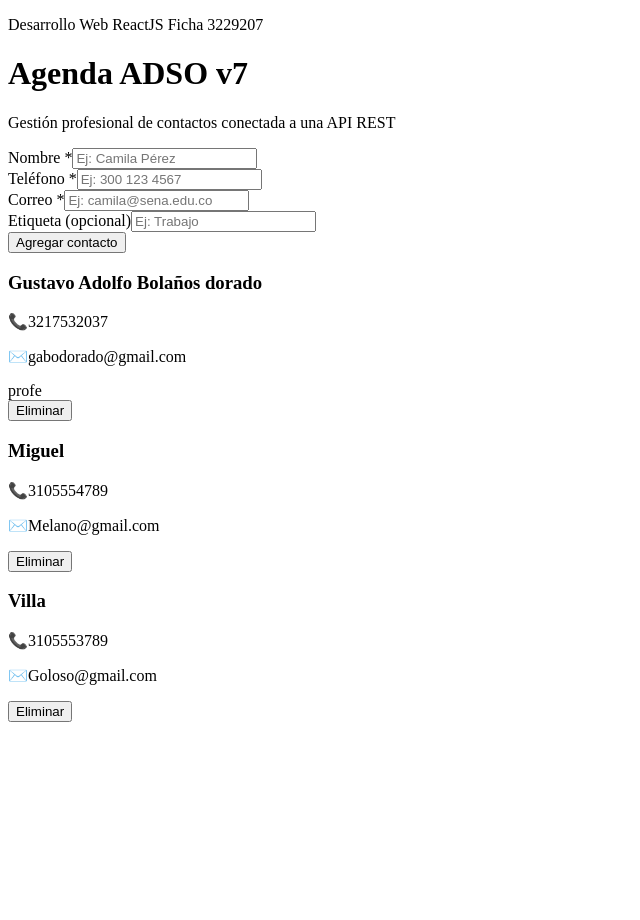
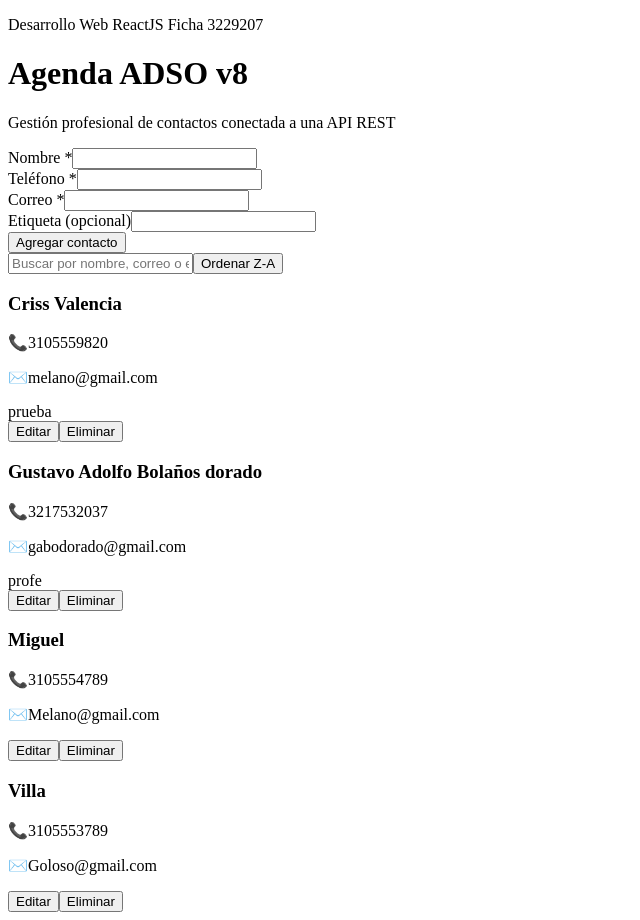
Before and after one commit to JhonV26/agenda-adso, a React (Vite) app: page / in a window 1280 px wide. Shown: the whole page, without its empty margins (0-640 px from the left). Before the commit the page ends 800 px from the top, so only its background shows below. Built offline with nearby package versions, Linux system fonts and the light colour scheme; data requests are answered from the project's data file; the HTML template or start-up script is replaced by a standard one.

Commit message:
Clase_10_Agenda_ADSO_v8_Busqueda_Orden

```diff
--- a/db.json
+++ b/db.json
@@ -20,6 +20,13 @@
       "telefono": "3105553789",
       "correo": "Goloso@gmail.com",
       "etiqueta": ""
+    },
+    {
+      "id": "e433",
+      "nombre": "Criss Valencia",
+      "telefono": "3105559820",
+      "correo": "melano@gmail.com",
+      "etiqueta": "prueba"
     }
   ]
 }
--- a/src/components/ContactoCard.jsx
+++ b/src/components/ContactoCard.jsx
@@ -1,33 +1,72 @@
 // Este componente muestra un contacto individual.
 // Incluye nombre, teléfono, correo, etiqueta y el botón de eliminar.
 
-export default function ContactoCard({ nombre, telefono, correo, etiqueta, onEliminar }) {
+export default function ContactoCard({
+  nombre,
+  correo,
+  telefono,
+  etiqueta,
+  busqueda,
+  onEliminar,
+  onEditar
+}){
+    const resaltarTexto = (texto) => {
+  if (!busqueda) return texto;
+
+  const regex = new RegExp(`(${busqueda})`, "gi");
+  return texto.replace(regex, "<mark>$1</mark>");
+  };
   return (
     <div className="bg-white shadow-sm border border-gray-200 rounded-2xl p-6 flex items-start justify-between">
       {/* Información del contacto */}
       <div className="space-y-1">
         {/* Nombre */}
-        <h3 className="text-xl font-semibold text-gray-800">{nombre}</h3>
+        <h3
+            className="text-xl font-semibold text-gray-800"
+            dangerouslySetInnerHTML={{
+              __html: resaltarTexto(nombre),
+            }}
+          />
 
         {/* Teléfono */}
         <p className="text-gray-600 text-sm flex items-center gap-2">
           <span className="text-purple-500 text-lg">📞</span>
-          {telefono}
+          <span
+            dangerouslySetInnerHTML={{
+              __html: resaltarTexto(telefono),
+            }}
+          />
         </p>
 
         {/* Correo */}
         <p className="text-gray-600 text-sm flex items-center gap-2">
           <span className="text-purple-500 text-lg">✉️</span>
-          {correo}
+          <span
+            dangerouslySetInnerHTML={{
+              __html: resaltarTexto(correo),
+            }}
+          />
         </p>
 
         {/* Etiqueta (si existe) */}
-        {etiqueta && (
+       {etiqueta && (
           <span className="inline-block bg-gray-100 text-gray-700 text-xs px-3 py-1 rounded-full mt-2">
-            {etiqueta}
+            <span
+              dangerouslySetInnerHTML={{
+                __html: resaltarTexto(etiqueta),
+              }}
+            />
           </span>
         )}
+
       </div>
+       {/* //Boton de actualizar datos */}
+      <button
+        onClick={() => onEditar()}
+        className="bg-blue-500 hover:bg-blue-600 text-white text-sm px-4 py-2 rounded-lg shadow transition mr-2"
+      >
+        Editar
+      </button>
 
       {/* Botón de eliminar */}
       <button
--- a/src/components/FormularioContacto.jsx
+++ b/src/components/FormularioContacto.jsx
@@ -1,7 +1,11 @@
-import { useState } from "react";
+import { useState, useEffect, useRef } from "react";
 
-export default function FormularioContacto({ onAgregar }) {
-  // Estado del formulario como objeto único controlado
+export default function FormularioContacto({
+  onAgregar,
+  onActualizar,
+  contactoEditando
+}) {
+
   const [form, setForm] = useState({
     nombre: "",
     telefono: "",
@@ -9,72 +13,80 @@ export default function FormularioContacto({ onAgregar }) {
     etiqueta: "",
   });
 
-
   const [errores, setErrores] = useState({});
   const [enviando, setEnviando] = useState(false);
-  const [exito, setExito] = useState(false);
+  const [exito, setExito] = useState("");
+
+  const nombreInputRef = useRef(null);
+
+  // 🔥 Cuando se edita un contacto
+  useEffect(() => {
+    if (contactoEditando) {
+      setForm({
+        nombre: contactoEditando.nombre || "",
+        telefono: contactoEditando.telefono || "",
+        correo: contactoEditando.correo || "",
+        etiqueta: contactoEditando.etiqueta || "",
+      });
+
+      setTimeout(() => {
+        nombreInputRef.current?.focus();
+      }, 100);
+    }
+  }, [contactoEditando]);
 
   const validarFormulario = () => {
     const nuevoErrores = {};
 
-    // validar nombre
     if (!form.nombre.trim()) {
       nuevoErrores.nombre = "El nombre es obligatorio";
     }
-    // validar telefono
+
     if (!form.telefono.trim()) {
       nuevoErrores.telefono = "El teléfono es obligatorio";
     } else if (form.telefono.trim().length < 10) {
       nuevoErrores.telefono = "El teléfono debe tener al menos 10 dígitos";
     }
 
-    // validar correo
     if (!form.correo.trim()) {
       nuevoErrores.correo = "El correo es obligatorio";
     } else if (!form.correo.includes("@")) {
       nuevoErrores.correo = "El correo debe contener el símbolo @";
     }
 
-    //guardar errores en el estado
     setErrores(nuevoErrores);
+    return Object.keys(nuevoErrores).length === 0;
+  };
 
-    // retomamos true si no hay errores, false si hay errores
-    return Object.keys(nuevoErrores).length === 0;
-  }
-
-
-
-  // onChange genérico: actualiza el campo según "name" esto evita que el mensaje quede permamente al escribir
   const onChange = (e) => {
     const { name, value } = e.target;
 
-  // Actualiza el formulario
     setForm({ ...form, [name]: value });
 
-  // Limpia el error solo del campo que el usuario está corrigiendo
     setErrores((prev) => ({
       ...prev,
       [name]: "",
     }));
 
-  // Limpia mensaje de éxito cuando vuelve a escribir
     setExito("");
   };
 
-  // onSubmit: valida mínimos y llama al padre
   const onSubmit = async (e) => {
     e.preventDefault();
 
     const esValido = validarFormulario();
-
-  if (!esValido) {
-    return;
-  }
+    if (!esValido) return;
 
     try {
       setEnviando(true);
 
+      if (contactoEditando) {
+        await onActualizar(contactoEditando.id, form);
+        setExito("El contacto fue actualizado correctamente ✔️");
+      } else {
         await onAgregar(form);
+        setExito("El contacto fue guardado correctamente ✔️");
+      }
 
       setForm({
         nombre: "",
@@ -84,26 +96,51 @@ const onChange = (e) => {
       });
 
       setErrores({});
-    setExito("El contacto fue guardado correctamente ✔️");
+
       setTimeout(() => {
         setExito("");
       }, 3000);
 
     } catch (error) {
-
       setErrores({
-      api: "No se pudo guardar el contacto. Verifica tu conexión e intenta nuevamente.",
+        api: "No se pudo guardar el contacto. Intenta nuevamente.",
       });
-
     } finally {
-
       setEnviando(false);
-
     }
   };
 
+  const cancelarEdicion = () => {
+    setForm({
+      nombre: "",
+      telefono: "",
+      correo: "",
+      etiqueta: "",
+    });
+
+    setErrores({});
+    setExito("");
+  };
+
   return (
-    <form onSubmit={onSubmit} className="space-y-6">
+    <form
+      onSubmit={onSubmit}
+      className={`space-y-6 p-6 rounded-2xl shadow-sm border transition-all
+        ${contactoEditando
+          ? "bg-yellow-50 border-yellow-300"
+          : "bg-white border-gray-200"
+        }`}
+    >
+
+      {/* 🔥 Banner modo edición */}
+      {contactoEditando && (
+        <div className="bg-yellow-100 border border-yellow-300 text-yellow-800 px-4 py-3 rounded-xl">
+          ✏️ Estás editando el contacto:
+          <span className="font-semibold ml-1">
+            {contactoEditando.nombre}
+          </span>
+        </div>
+      )}
 
       {exito && (
         <div className="bg-green-50 border border-green-200 text-green-700 px-4 py-3 rounded-xl">
@@ -116,17 +153,17 @@ const onChange = (e) => {
           {errores.api}
         </div>
       )}
-      {/* Grid: 1 columna en móvil, 2 en pantallas medianas+ */}
+
       <div className="grid grid-cols-1 md:grid-cols-2 gap-4">
-        {/* Campo: Nombre */}
+
         <div>
           <label className="block text-sm font-medium text-gray-700 mb-1">
             Nombre *
           </label>
           <input
+            ref={nombreInputRef}
             className="w-full rounded-xl border-gray-300 focus:ring-purple-500 focus:border-purple-500"
             name="nombre"
-            placeholder="Ej: Camila Pérez"
             value={form.nombre}
             onChange={onChange}
           />
@@ -137,7 +174,6 @@ const onChange = (e) => {
           )}
         </div>
 
-        {/* Campo: Teléfono */}
         <div>
           <label className="block text-sm font-medium text-gray-700 mb-1">
             Teléfono *
@@ -145,7 +181,6 @@ const onChange = (e) => {
           <input
             className="w-full rounded-xl border-gray-300 focus:ring-purple-500 focus:border-purple-500"
             name="telefono"
-            placeholder="Ej: 300 123 4567"
             value={form.telefono}
             onChange={onChange}
           />
@@ -154,11 +189,9 @@ const onChange = (e) => {
               {errores.telefono}
             </p>
           )}
-
         </div>
       </div>
 
-      {/* Campo: Correo */}
       <div>
         <label className="block text-sm font-medium text-gray-700 mb-1">
           Correo *
@@ -166,7 +199,6 @@ const onChange = (e) => {
         <input
           className="w-full rounded-xl border-gray-300 focus:ring-purple-500 focus:border-purple-500"
           name="correo"
-          placeholder="Ej: camila@sena.edu.co"
           value={form.correo}
           onChange={onChange}
         />
@@ -177,7 +209,6 @@ const onChange = (e) => {
         )}
       </div>
 
-      {/* Campo: Etiqueta opcional */}
       <div>
         <label className="block text-sm font-medium text-gray-700 mb-1">
           Etiqueta (opcional)
@@ -185,18 +216,20 @@ const onChange = (e) => {
         <input
           className="w-full rounded-xl border-gray-300 focus:ring-purple-500 focus:border-purple-500"
           name="etiqueta"
-          placeholder="Ej: Trabajo"
           value={form.etiqueta}
           onChange={onChange}
         />
       </div>
 
-      {/* Botón principal con color morado y hover */}
+      <div className="flex gap-3">
+
         <button
           disabled={enviando}
-        className={`flex items-center justify-center gap-2 w-full md:w-auto px-6 py-3 rounded-xl font-semibold shadow-sm text-white transition
+          className={`flex items-center justify-center gap-2 px-6 py-3 rounded-xl font-semibold shadow-sm text-white transition
             ${enviando
               ? "bg-gray-400 cursor-not-allowed"
+              : contactoEditando
+                ? "bg-yellow-600 hover:bg-yellow-700"
                 : "bg-purple-600 hover:bg-purple-700"
             }`}
         >
@@ -204,8 +237,24 @@ const onChange = (e) => {
             <span className="animate-spin border-2 border-white border-t-transparent rounded-full w-4 h-4"></span>
           )}
 
-        {enviando ? "Guardando..." : "Agregar contacto"}
+          {enviando
+            ? "Guardando..."
+            : contactoEditando
+              ? "Actualizar contacto"
+              : "Agregar contacto"}
         </button>
+
+        {contactoEditando && (
+          <button
+            type="button"
+            onClick={cancelarEdicion}
+            className="bg-gray-200 hover:bg-gray-300 text-gray-700 px-4 py-3 rounded-xl"
+          >
+            Cancelar
+          </button>
+        )}
+
+      </div>
     </form>
   );
 }
--- a/src/config/config.js
+++ b/src/config/config.js
@@ -6,6 +6,6 @@ export const API_BASE_URL = "http://localhost:3002/contactos";
 // Información global de la app
 export const APP_INFO = {
   ficha: "3229207",
-  titulo: "Agenda ADSO v7",
+  titulo: "Agenda ADSO v8",
   subtitulo: "Gestión profesional de contactos conectada a una API REST",
 };
--- a/src/pages/Agenda.jsx
+++ b/src/pages/Agenda.jsx
@@ -1,9 +1,10 @@
-import { useEffect, useState } from "react";
+import { useEffect, useState, useRef } from "react";
 
 import {
   listarContactos,
   crearContacto,
   eliminarContactoPorId,
+  actualizarContacto
 } from "../api/api.js";
 
 import { APP_INFO } from "../config/config.js";
@@ -16,7 +17,18 @@ export default function Agenda() {
   const [contactos, setContactos] = useState([]);
   const [cargando, setCargando] = useState(true);
   const [error, setError] = useState("");
+  const [contactoEditando, setContactoEditando] = useState(null);
 
+  // 👇 Referencia al formulario
+  const formularioRef = useRef(null);
+
+  const [busqueda, setBusqueda] = useState(() => {
+    return localStorage.getItem("busquedaAgenda") || "";
+  });
+
+  const [ordenAsc, setOrdenAsc] = useState(true);
+
+  // Cargar contactos
   useEffect(() => {
     async function cargarContactos() {
       try {
@@ -33,6 +45,21 @@ export default function Agenda() {
     cargarContactos();
   }, []);
 
+  // Guardar búsqueda en localStorage
+  useEffect(() => {
+    localStorage.setItem("busquedaAgenda", busqueda);
+  }, [busqueda]);
+
+  // 👇 Scroll automático al editar
+  useEffect(() => {
+    if (contactoEditando && formularioRef.current) {
+      formularioRef.current.scrollIntoView({
+        behavior: "smooth",
+        block: "start",
+      });
+    }
+  }, [contactoEditando]);
+
   const agregarContacto = async (nuevo) => {
     try {
       const creado = await crearContacto(nuevo);
@@ -40,6 +67,21 @@ export default function Agenda() {
     } catch (error) {
       console.error(error);
       setError("No se pudo agregar el contacto");
+    }
+  };
+
+  const editarContacto = async (id, datosActualizados) => {
+    try {
+      const actualizado = await actualizarContacto(id, datosActualizados);
+
+      setContactos((prev) =>
+        prev.map((c) => (c.id === id ? actualizado : c))
+      );
+
+      setContactoEditando(null);
+    } catch (error) {
+      console.error(error);
+      setError("No se pudo actualizar el contacto");
     }
   };
 
@@ -52,6 +94,28 @@ export default function Agenda() {
       setError("No se pudo eliminar el contacto");
     }
   };
+
+  // Filtrar contactos
+  const contactosFiltrados = contactos.filter((c) => {
+    const termino = busqueda.toLowerCase();
+
+    return (
+      c.nombre.toLowerCase().includes(termino) ||
+      c.correo.toLowerCase().includes(termino) ||
+      (c.etiqueta || "").toLowerCase().includes(termino) ||
+      (c.telefono || "").toLowerCase().includes(termino)
+    );
+  });
+
+  // Ordenar contactos
+  const contactosOrdenados = [...contactosFiltrados].sort((a, b) => {
+    const nombreA = a.nombre.toLowerCase();
+    const nombreB = b.nombre.toLowerCase();
+
+    if (nombreA < nombreB) return ordenAsc ? -1 : 1;
+    if (nombreA > nombreB) return ordenAsc ? 1 : -1;
+    return 0;
+  });
 
   return (
     <main className="min-h-screen bg-gray-50">
@@ -84,24 +148,47 @@ export default function Agenda() {
           </div>
         )}
 
-        <FormularioContacto onAgregar={agregarContacto} />
+        {/* 👇 AQUÍ CONECTAMOS EL REF */}
+        <div ref={formularioRef}>
+          <FormularioContacto
+            onAgregar={agregarContacto}
+            onActualizar={editarContacto}
+            contactoEditando={contactoEditando}
+          />
+        </div>
+
+        <div className="flex flex-col md:flex-row md:items-center md:justify-between gap-7 mb-4">
+          <input
+            type="text"
+            placeholder="Buscar por nombre, correo o etiqueta..."
+            value={busqueda}
+            onChange={(e) => setBusqueda(e.target.value)}
+            className="w-full md:flex-1 rounded-xl border-gray-400 text-sm"
+          />
+
+          <button
+            type="button"
+            onClick={() => setOrdenAsc((prev) => !prev)}
+            className="bg-gray-100 text-gray-700 text-sm px-4 py-2 rounded-xl border border-gray-200"
+          >
+            {ordenAsc ? "Ordenar Z-A" : "Ordenar A-Z"}
+          </button>
+        </div>
 
         <div className="space-y-4">
-
-          {contactos.length === 0 && !cargando && (
-            <p className="text-gray-500 text-sm">
-              No hay contactos aún.
-            </p>
-          )}
-
-          {contactos.map((c) => (
-            <ContactoCard
+          {contactosOrdenados.map((c) => (
+            <div
               key={c.id}
-              {...c}
-              onEliminar={() => eliminarContacto(c.id)}
-            />
+              className="transition-all duration-300 ease-in-out transform hover:scale-[1.01]"
+            >
+              <ContactoCard
+                {...c}
+                busqueda={busqueda}
+                onEliminar={() => eliminarContacto(c.id)}
+                onEditar={() => setContactoEditando(c)}
+              />
+            </div>
           ))}
-
         </div>
 
       </section>
```
Also changed, not shown: src/api/api.js (+13 -0 lines), src/App.jsx (line endings or trailing spaces). Lines whose indentation alone changed are shown as unchanged.
